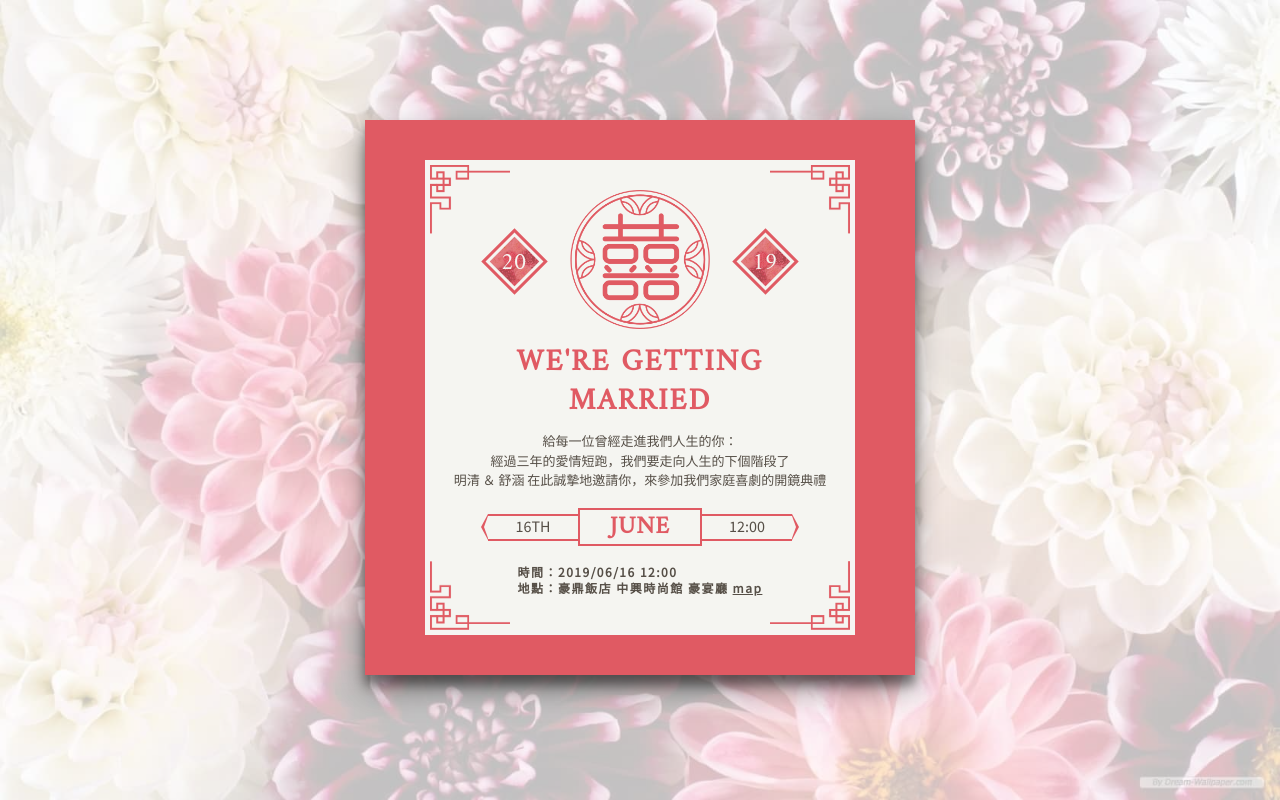
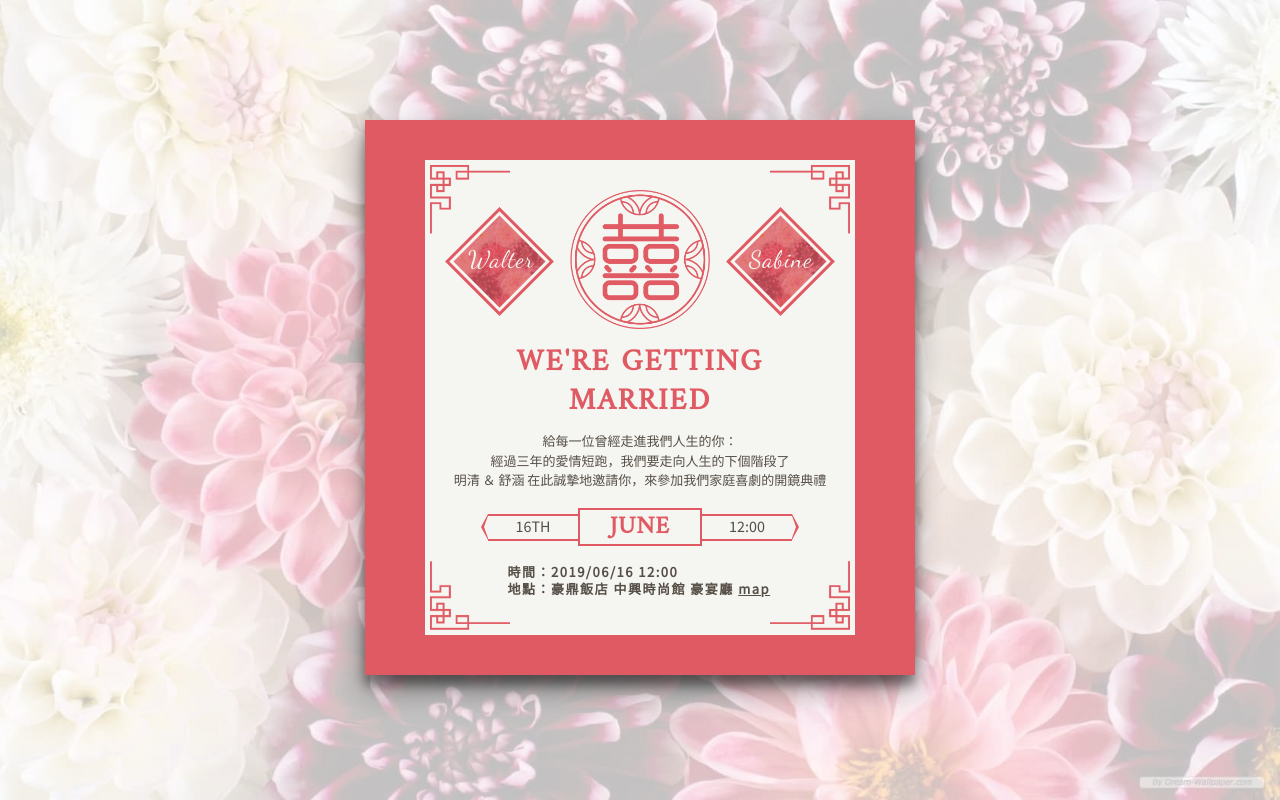
Before and after one commit to sabine1123/invitation, a plain HTML site: page index.html in a window 1280 px wide. Drawn offline with nearby package versions, Linux system fonts and the light colour scheme.

Commit message:
Modify dec content

```diff
--- a/index.html
+++ b/index.html
@@ -4,7 +4,7 @@
     <meta charset="UTF-8">
     <meta name="viewport" content="width=device-width, initial-scale=1.0">
     <meta http-equiv="X-UA-Compatible" content="ie=edge">
-    <link href="https://fonts.googleapis.com/css?family=Amiri|Dancing+Script|Noto+Sans+TC|Source+Sans+Pro" rel="stylesheet">
+    <link href="https://fonts.googleapis.com/css?family=Amiri|Dancing+Script|Noto+Sans+TC|Source+Sans+Pro|Dancing+Script" rel="stylesheet">
     <link rel="stylesheet" href="https://cdnjs.cloudflare.com/ajax/libs/normalize/8.0.1/normalize.min.css">
     <link rel="stylesheet" href="style.css">
     <title>Wedding invitation</title>
@@ -21,14 +21,14 @@
                 <div class="mainDec">
                     <div class="squrWrap">
                         <div class="squr"></div>
-                        <span>20</span>
+                        <span>Walter</span>
                     </div>
                     <div class="mainPic">
                         <img src="./img/r3.png" alt="">
                     </div>
                     <div class="squrWrap">
                         <div class="squr"></div>
-                        <span>19</span>
+                        <span>Sabine</span>
                     </div>
                 </div>
                 <h1 class="title">WE'RE GETTING MARRIED</h1>
--- a/style.scss
+++ b/style.scss
@@ -88,8 +88,8 @@ body {
             .squrWrap {
                 position: relative;
                 .squr {
-                    width: 35px;
-                    height: 35px;
+                    width: 65px;
+                    height: 65px;
                     background-color: $c-main;
                     transform: rotate(45deg);
                     border: 3px solid $c-sub;
@@ -100,12 +100,13 @@ body {
                 }
                 span {
                     position: absolute;
-                    top: 0;
                     color: $c-sub;
-                    font-family: 'Amiri', serif;
+                    // font-family: 'Amiri', serif;
+                    font-family: 'Dancing Script', cursive;
                     font-size: 24px;
-                    left: 7px;
-                    top: 9px;
+                    left: 4px;
+                    top: 20px;
+                    letter-spacing: 1px;
                 }
 
             }
@@ -152,7 +153,7 @@ body {
         display: flex;
         align-items: center;
         justify-content: center;
-        font-family: Verdana, Geneva, Tahoma, sans-serif;
+        // font-family: Verdana, Geneva, Tahoma, sans-serif;
         font-family: 'Gill Sans', 'Gill Sans MT', Calibri, 'Trebuchet MS', sans-serif;
         .text {
             border: 2px solid $c-main;
@@ -221,9 +222,9 @@ body {
         }
     }
     .info {
-        font-size: 12px;
+        font-size: 13px;
         margin: 18px auto;
-        max-width: 245px;
+        max-width: 265px;
         font-family: 'Noto Sans TC', sans-serif;
         ul {
             li {
```
Also changed, not shown: style.css.
